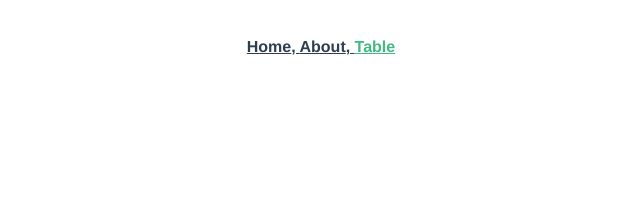
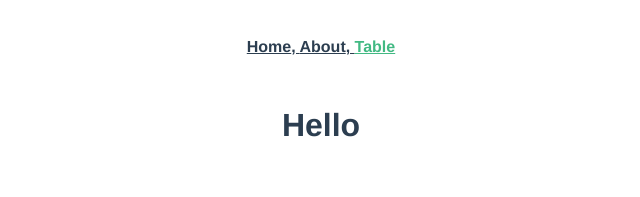
Before and after one commit to iigmir/vue-table-field-tests, a Vue app: page /table in a window 1280 px wide. Shown: the top 197 px of the page, without its empty margins (319-959 px from the left). Built offline with nearby package versions, Linux system fonts and the light colour scheme.

Commit message:
lintings

```diff
--- a/src/router/index.js
+++ b/src/router/index.js
@@ -17,6 +17,11 @@ const routes = [
         // this generates a separate chunk (about.[hash].js) for this route
         // which is lazy-loaded when the route is visited.
         component: () => import(/* webpackChunkName: "about" */ '../views/AboutView.vue')
+    },
+    {
+        path: "/table",
+        name: "Table",
+        component: () => import(/* webpackChunkName: "table" */ "../views/TableView/index.vue")
     }
 ]
 
--- /dev/null
+++ b/src/views/TableView/index.vue
@@ -0,0 +1,14 @@
+<template>
+    <div>
+        <h1>{{ title }}</h1>
+    </div>
+</template>
+
+<script>
+export default {
+    name: "TableView",
+    data: () => ({
+        title: "Hello"
+    })
+}
+</script>
```
Also changed, not shown: .eslintrc.js. Lines whose indentation alone changed are shown as unchanged.
